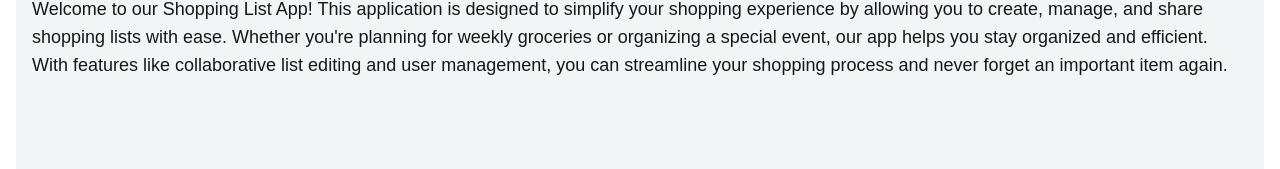
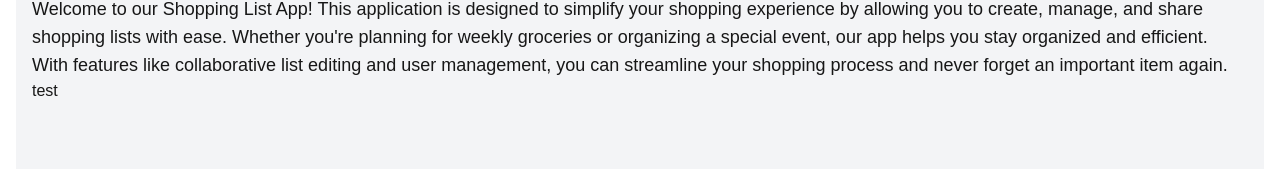
Before and after one commit to Horazmic/frontend-shopping-list, a Next.js app: page /about in a window 1280 px wide. Shown: the part 185-354 px from the top of the page. Built offline with nearby package versions, Linux system fonts and the light colour scheme.

Commit message:
Update page.js

```diff
--- a/app/about/page.js
+++ b/app/about/page.js
@@ -2,13 +2,22 @@ function About() {
   return (
     <div className="flex min-h-screen bg-gray-100">
       <div className="container mx-auto px-4 py-8 bg">
-                <h1 className="text-3xl font-bold mb-6">About This Shopping List App</h1>
+        <h1 className="text-3xl font-bold mb-6">
+          About This Shopping List App
+        </h1>
         <p className="text-lg">
-                    Welcome to our Shopping List App! This application is designed to simplify your shopping experience by allowing you to create, manage, and share shopping lists with ease. Whether you're planning for weekly groceries or organizing a special event, our app helps you stay organized and efficient. With features like collaborative list editing and user management, you can streamline your shopping process and never forget an important item again.
+          Welcome to our Shopping List App! This application is designed to
+          simplify your shopping experience by allowing you to create, manage,
+          and share shopping lists with ease. Whether you're planning for weekly
+          groceries or organizing a special event, our app helps you stay
+          organized and efficient. With features like collaborative list editing
+          and user management, you can streamline your shopping process and
+          never forget an important item again.
         </p>
+        <p>test</p>
       </div>
     </div>
-    )
+  );
 }
 
 export default About;
```
Lines whose indentation alone changed are shown as unchanged.
